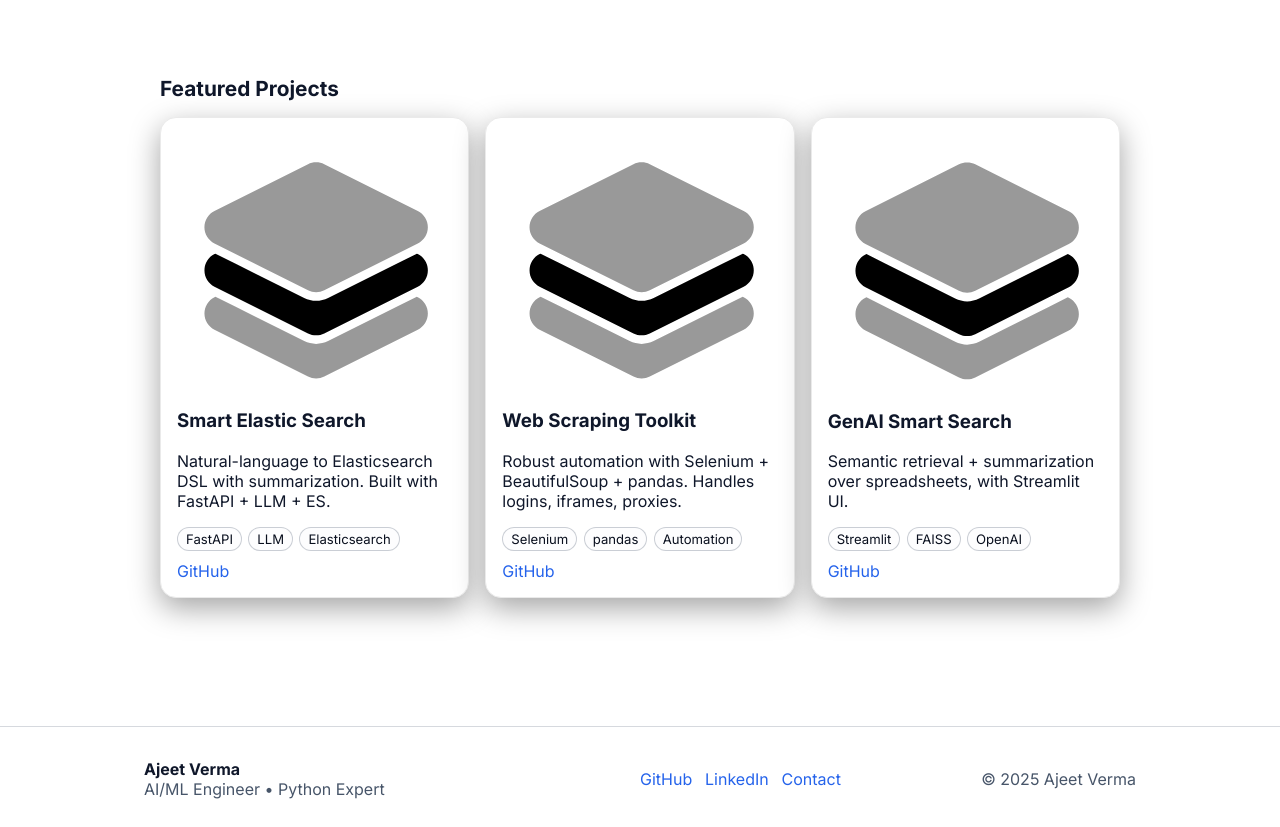
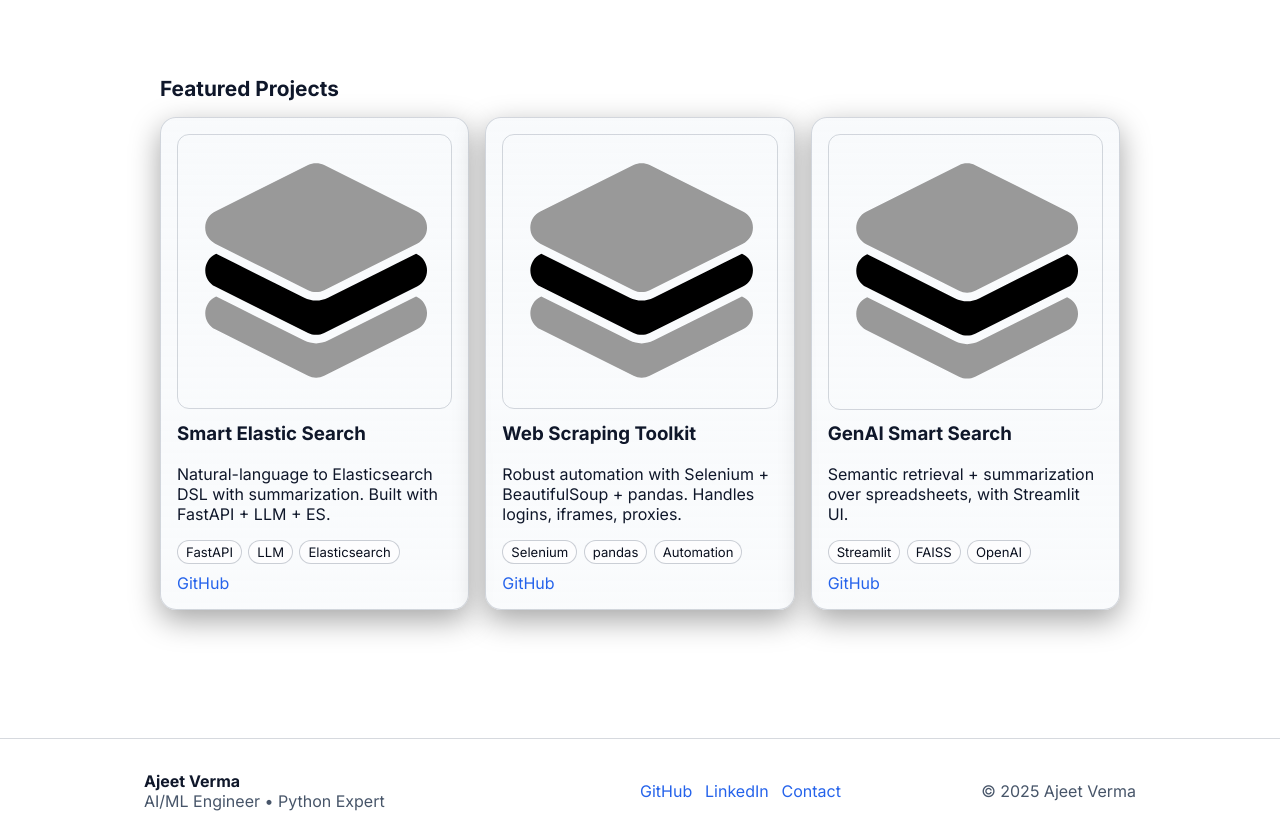
Before and after one commit to ajeet214/ajeet214.github.io, a Jekyll site: the page built from index.html, in a window 1280 px wide and 1323 px high. Shown: the part 496-1323 px from the top of the window. Built offline with Jekyll 4.4.1, drawn with Linux system fonts in a browser that asks for light colours.

Commit message:
version update

```diff
--- a/_config.yml
+++ b/_config.yml
@@ -1,7 +1,7 @@
 title: "Ajeet Verma"
 url: "https://ajeet214.github.io"
 baseurl: ""   # keep empty for user site; if you later use a project site, set "/project-name"
-version: 19    # bump to cache-bust CSS/JS when needed
+version: 20    # bump to cache-bust CSS/JS when needed
 sass:
   sass_dir: assets/css
   # style: compressed   # (optional)
--- a/assets/css/_cards.scss
+++ b/assets/css/_cards.scss
@@ -1,16 +1,8 @@
-/*.card{
+.card {
   background: linear-gradient(180deg,
     color-mix(in oklab, var(--card) 96%, transparent),
     color-mix(in oklab, var(--card) 78%, transparent));
   border:1px solid color-mix(in oklab, var(--muted) 22%, transparent);
-  border-radius:16px; padding:1rem;
-  box-shadow: 0 10px 30px color-mix(in oklab, black 28%, var(--bg) 72%);
-}
-.card__img{ border-radius:12px; border:1px solid color-mix(in oklab, var(--muted) 22%, transparent); margin-bottom:.8rem }
-*/
-.card {
-  background: var(--card-bg, #fff);
-  border: 1px solid var(--card-border, #eaeaea);
   border-radius:16px; padding:1rem;
   box-shadow: 0 10px 30px color-mix(in oklab, black 28%, var(--bg) 72%);
   overflow: hidden;
@@ -44,6 +36,8 @@
   }
 }
 
+.card__img{ border-radius:12px; border:1px solid color-mix(in oklab, var(--muted) 22%, transparent); margin-bottom:.8rem }
+
 .section-title { font-size:1.3rem; margin:2rem 0 1rem }
 .grid { display:grid; gap:1rem }
 .grid--cards { grid-template-columns: repeat(3, 1fr) }
```
